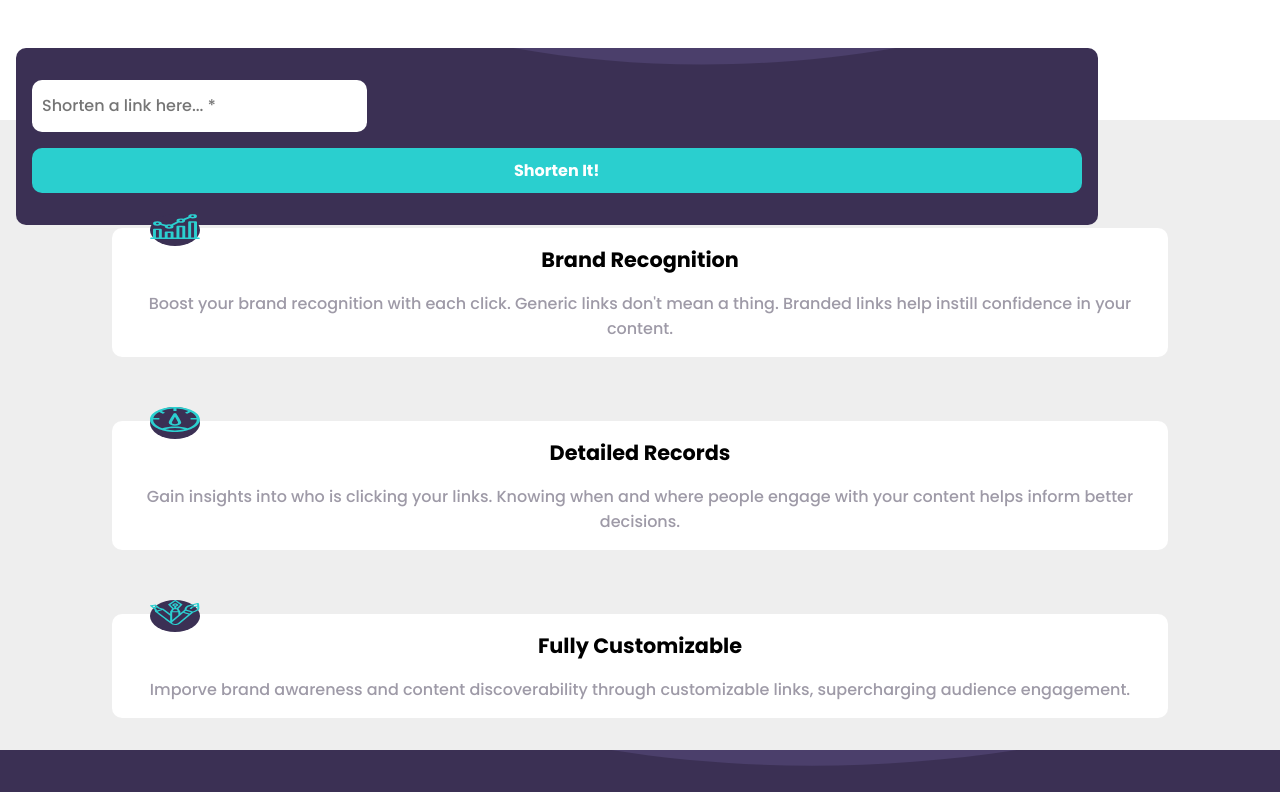
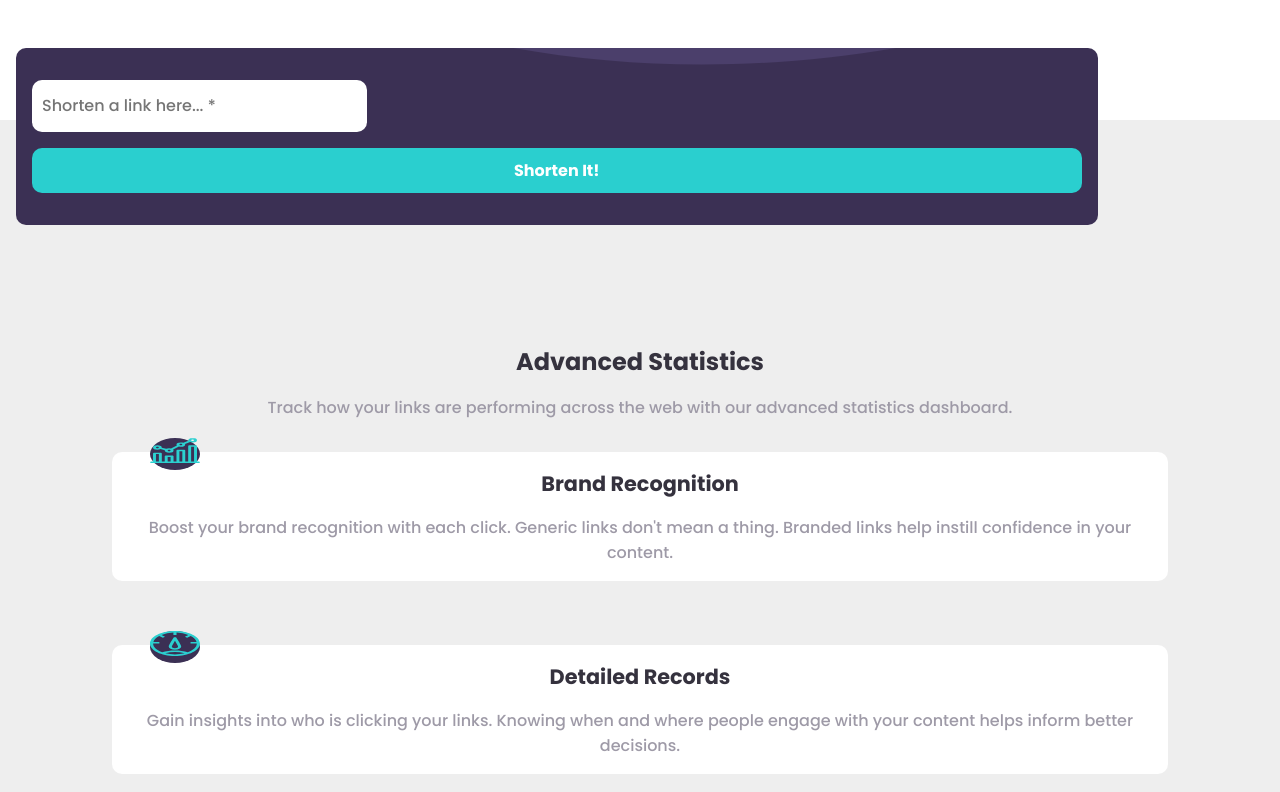
Before and after one commit to 7eet/shortly-project, an Angular app: page / in a window 1280 px wide. Shown: the part 1148-1940 px from the top of the page. Built offline with nearby package versions, Linux system fonts and the light colour scheme.

Commit message:
added common style

```diff
--- a/src/styles.scss
+++ b/src/styles.scss
@@ -62,6 +62,10 @@
     padding-top: 6rem;
 }
 
+.paddingTop-9 {
+    padding-top: 9rem;
+}
+
 .paddingTop-12 {
     padding-top: 12rem;
 }
@@ -88,7 +92,7 @@
     text-align: center;
 }
 
-h1, h2, h3 {
+h1, h2, h3, h4, h5, h6 {
     font-weight: 700;
 }
 
@@ -140,3 +144,11 @@ p {
     width: 25px;
     height: 25px;
 }
+
+.danger-text {
+    color: $red;
+}
+
+.darkBlue {
+    color: $veryDarkBlue;
+}
```
